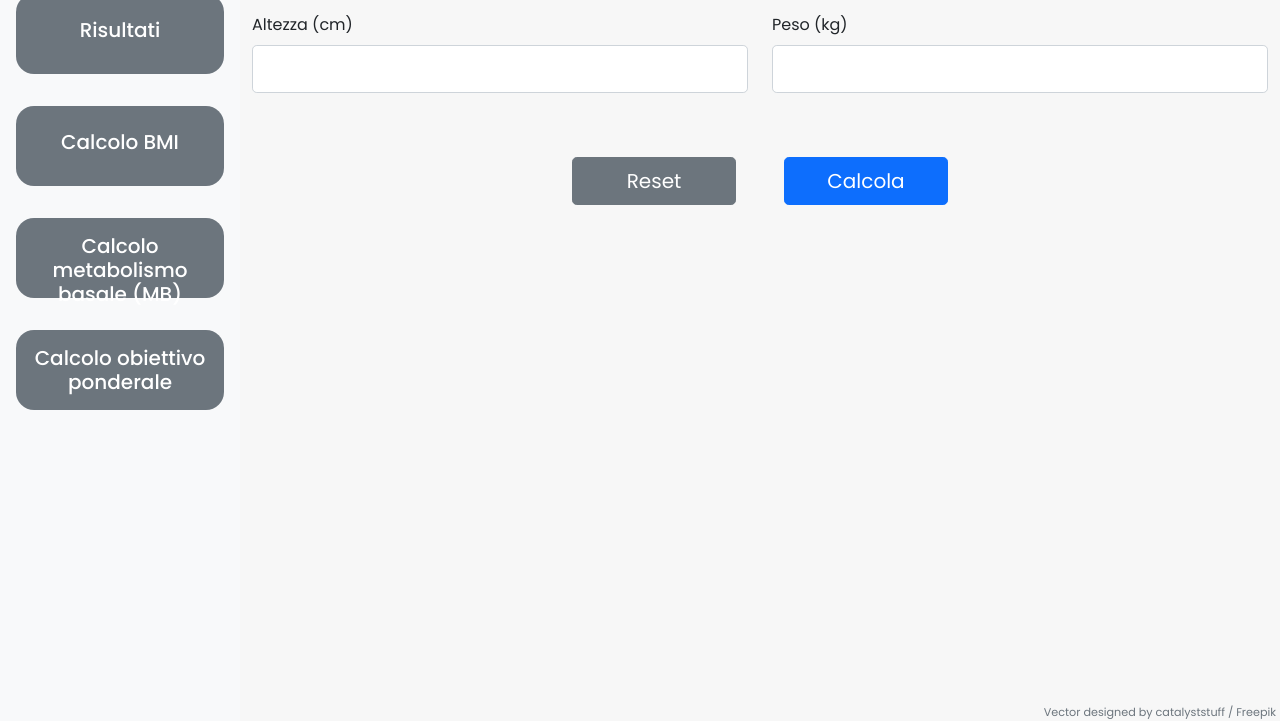
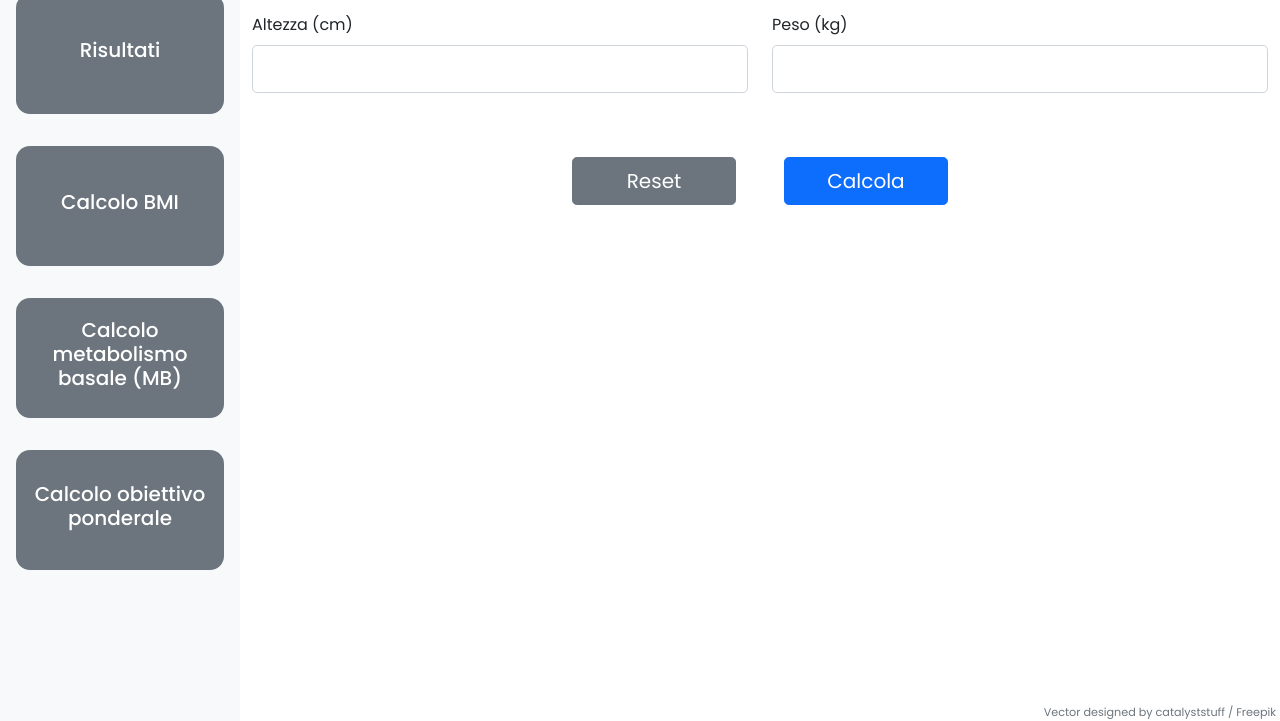
Before and after one commit to zum281/geeno-calculator, a plain HTML site: page index.html in a window 1280 px wide. Shown: the part 79-800 px from the top of the page. Drawn offline with nearby package versions, Linux system fonts and the light colour scheme.

Commit message:
minor changes

```diff
--- a/index.html
+++ b/index.html
@@ -4,6 +4,7 @@
     <head>
         <meta charset="UTF-8">
         <meta name="viewport" content="width=device-width, initial-scale=1.0">
+        <!--bootstrap -->
         <link href="https://cdn.jsdelivr.net/npm/bootstrap@5.0.0-beta1/dist/css/bootstrap.min.css" rel="stylesheet"
             integrity="sha384-giJF6kkoqNQ00vy+HMDP7azOuL0xtbfIcaT9wjKHr8RbDVddVHyTfAAsrekwKmP1" crossorigin="anonymous">
 
@@ -83,7 +84,7 @@
                         <img id="unicorn" src="/assets/sad_unicorn_catalyststuff.png" alt="sad_unicorn_catalyststuff">
                         <h2 class="display-6">Non ci sono ancora risultati da visualizzare</h2>
 
-                        <p class="lead">Utilizza uno dei calcolatori per iniziare!</p>
+                        <p class="lead">Inizia a utilizzare uno dei calcolatori!</p>
                     </div>
 
                     <h1 class="mt-4" id="overview-title">I tuoi risultati</h1>
--- a/style.css
+++ b/style.css
@@ -5,10 +5,6 @@
     padding: none;
     box-sizing: border-box;
     font-family: "Poppins", sans-serif;
-}
-
-body {
-    background-color: #f7f7f7;
 }
 
 #overview-tab,
@@ -59,8 +55,8 @@ body {
 .card-body {
     display: grid;
     place-items: center;
-    border-radius: 18px;
-    height: 10vh;
+    border-radius: 14px;
+    height: 15vh;
     margin: 1rem;
 }
 
```
